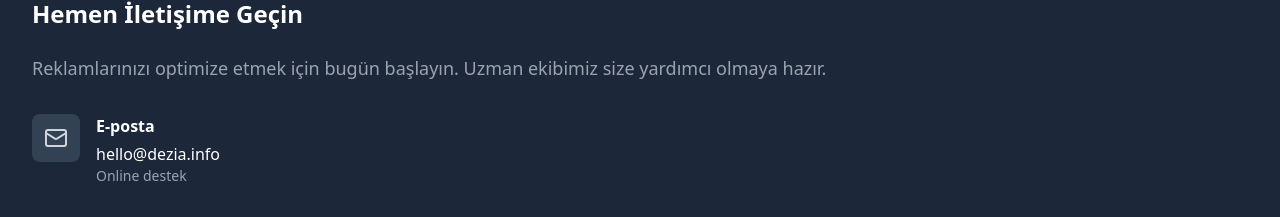
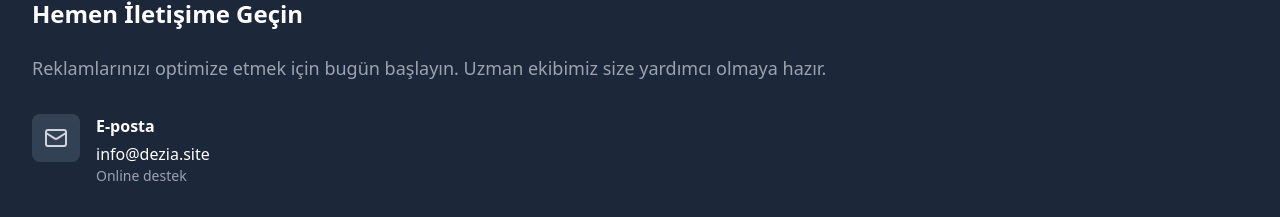
Before and after one commit to Satrasar/dezia_1.1, a React (Vite) app: page / in a window 1280 px wide. Shown: the part 6096-6313 px from the top of the page. Built offline with nearby package versions, Linux system fonts and the light colour scheme.

Commit message:
Updated Contact.tsx

```diff
--- a/src/components/Contact.tsx
+++ b/src/components/Contact.tsx
@@ -40,7 +40,7 @@ const Contact = () => {
     {
       icon: Mail,
       title: 'E-posta',
-      details: 'hello@dezia.info',
+      details: 'info@dezia.site',
       description: 'Online destek'
     }
   ];
```
